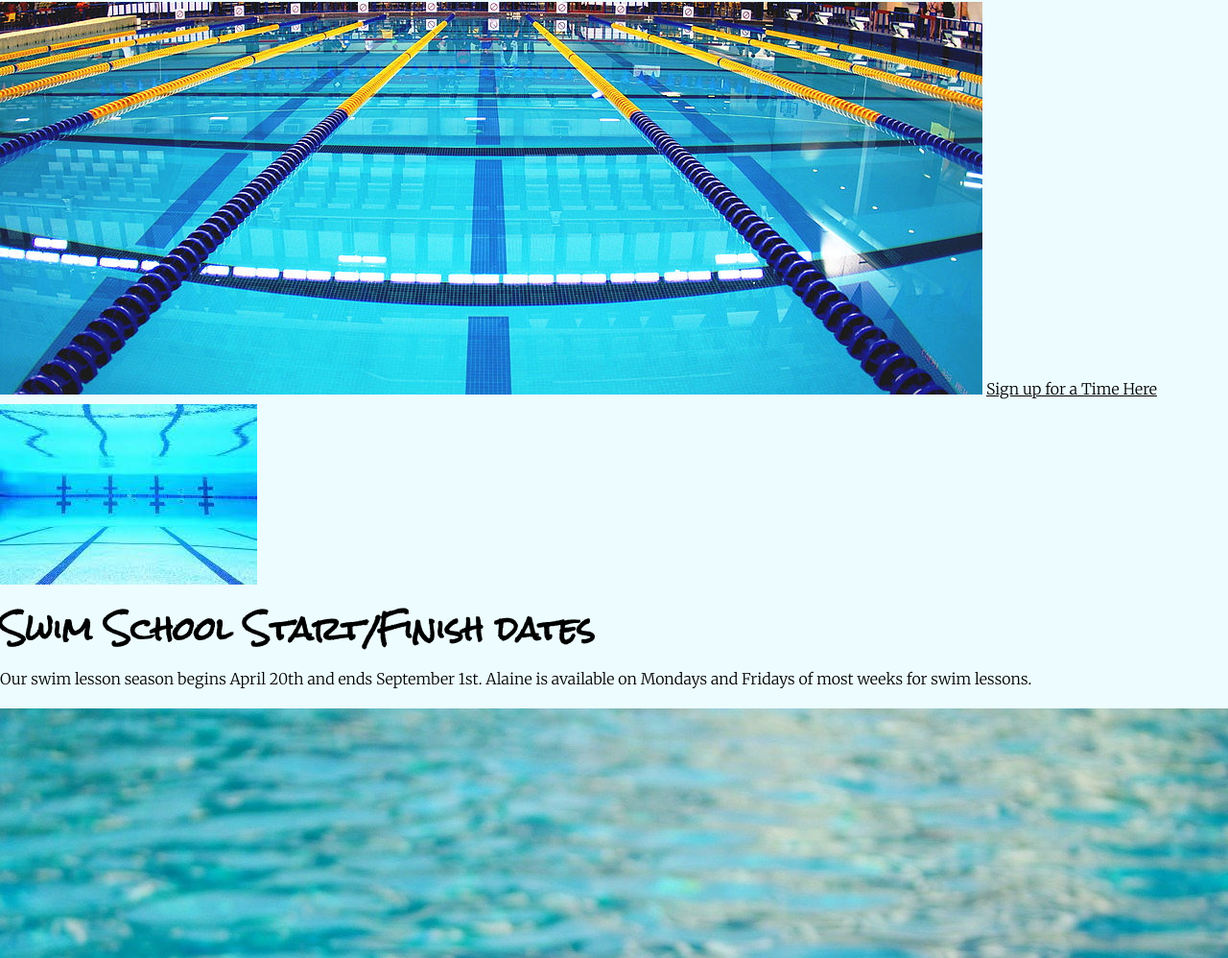
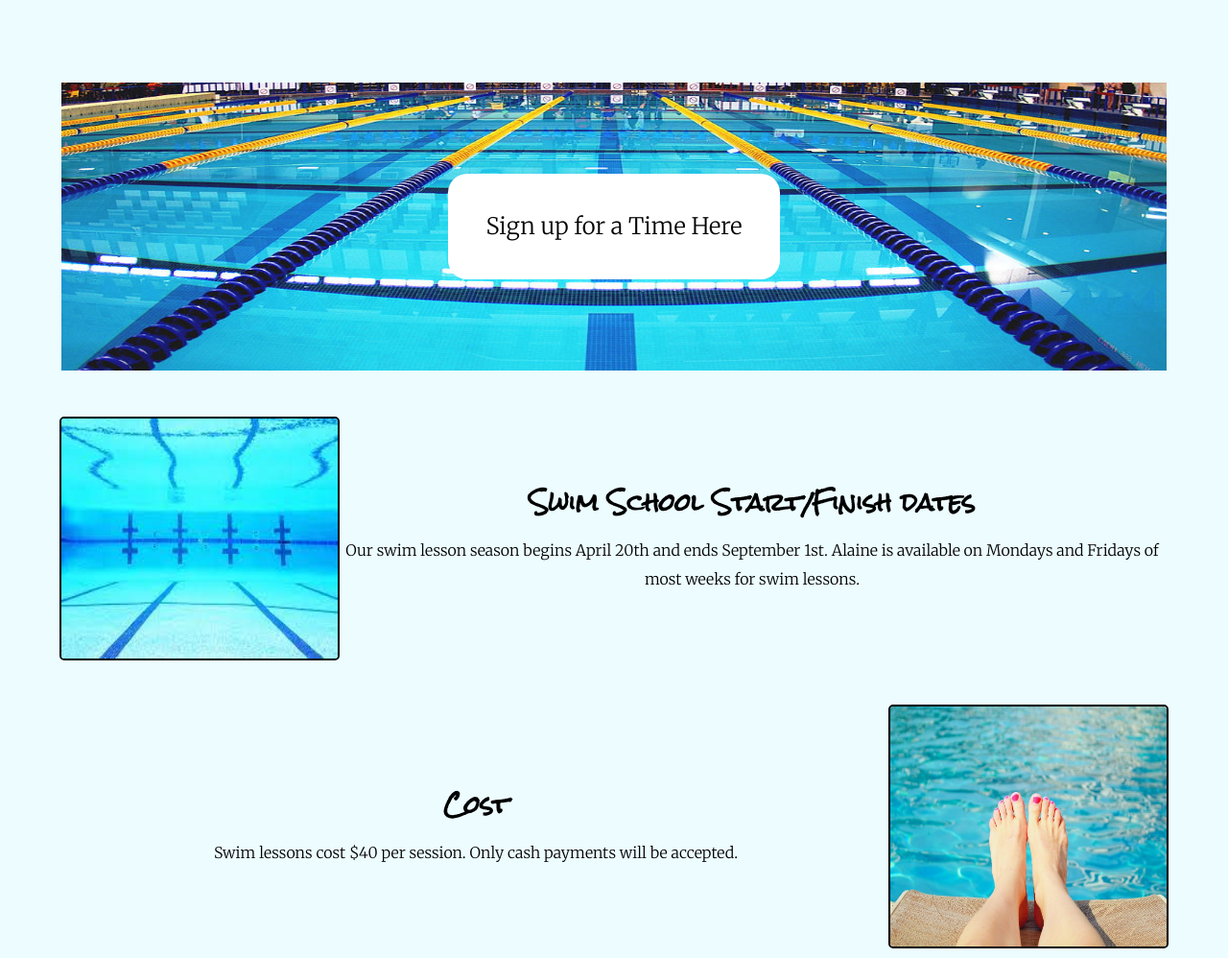
Before and after one commit to NathantChristensen/wdd130, a plain HTML site: page swimming/schedule.html in a window 1280 px wide. Shown: the part 714-1712 px from the top of the page at 96% size. Drawn offline with Linux system fonts and the light colour scheme.

Commit message:
Made Scheduling Page

```diff
--- a/swimming/css/styles.css
+++ b/swimming/css/styles.css
@@ -234,3 +234,78 @@ footer {
     justify-self: center;
     font-size: xx-large;
 }
+
+.homegrid3 {
+    display: grid;
+    grid-template-columns: 1fr 2fr 1fr;
+    grid-template-rows: 150px 300px 250px 250px;
+    margin: 0% 5%;
+    justify-items: center;
+    align-items: center;
+    grid-row-gap: 50px;
+}
+
+.schedule {
+    grid-column: 2/3;
+    grid-row: 1/2;
+    text-align: center;
+    align-self: baseline;
+}
+
+.s13 {
+    grid-column: 1/4;
+    grid-row: 2/3;
+    width: 100%;
+    height: 100%;
+}
+
+.s135 {
+    grid-column: 2/3;
+    grid-row: 2/3;
+    text-decoration: none;
+    font-size: x-large;
+    background-color: white;
+    border: 40px solid white;
+    border-radius: 20px;
+}
+
+.s135:hover {
+    grid-column: 2/3;
+    grid-row: 2/3;
+    text-decoration: none;
+    font-size: xx-large;
+    background-color: white;
+    border: 60px solid white;
+    border-radius: 20px;
+    transition-duration: 400ms;
+}
+
+.s14 {
+    grid-column: 1/2;
+    grid-row: 3/4;
+    width: 100%;
+    height: 100%;
+    border: 2px solid black;
+    border-radius: 5px;
+}
+
+.s15 {
+    grid-column: 2/4;
+    grid-row: 3/4;
+    text-align: center;
+}
+
+.s17 {
+    grid-column: 3/4;
+    grid-row: 4/5;
+    width: 100%;
+    height: 100%;
+    border: 2px solid black;
+    border-radius: 5px;
+}
+
+.s18 {
+    grid-column: 1/3;
+    grid-row: 4/5;
+    text-align: center;
+}
--- a/swimming/schedule.html
+++ b/swimming/schedule.html
@@ -27,14 +27,18 @@
             <h1>Scheduling link</h1>
             <p>Please click the link below to schedule your swim lesson.</p>
         </section>
-        <img class="13" src="images/cost3.jpg" alt="Olympic Swiming Pool">
-        <a class="13.5" href="https://calendly.com/nathantchristensen">Sign up for a Time Here</a>
-        <img class="14" src="images/cost2.jfif" alt="Pool image">
-        <h1 class="15">Swim School Start/Finish dates</h1>
-        <p class="16">Our swim lesson season begins April 20th and ends September 1st. Alaine is available on Mondays and Fridays of most weeks for swim lessons.</p>
-        <img class="17" src="images/cost1.jpg" alt="Relaxing near the pool">
-        <h1 class="18">Cost</h1>
-        <p class="19">Swim lesson Cost $40 per session. Only Cash payments will be accepted.</p>
+        <img class="s13" src="images/cost3.jpg" alt="Olympic Swiming Pool">
+        <a class="s135" href="https://calendly.com/nathantchristensen" target="_blank">Sign up for a Time Here</a>
+        <img class="s14" src="images/cost2.jfif" alt="Pool image">
+        <section class="s15">
+            <h1>Swim School Start/Finish dates</h1>
+            <p>Our swim lesson season begins April 20th and ends September 1st. Alaine is available on Mondays and Fridays of most weeks for swim lessons.</p>
+        </section>
+        <img class="s17" src="images/cost1.jpg" alt="Relaxing near the pool">
+        <section class="s18">
+            <h1>Cost</h1>
+            <p>Swim lessons cost $40 per session. Only cash payments will be accepted.</p>
+        </section>
     </main>
     <footer>
         <img class="facebook" src="images/fbicon.png" alt="Facebook Icon">
```
